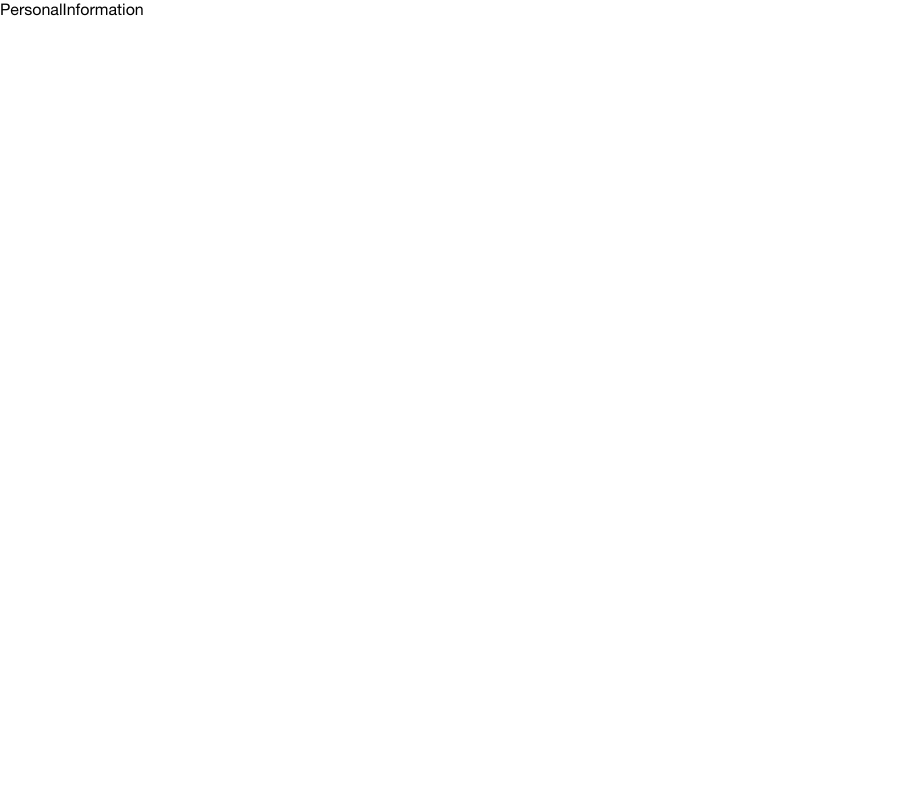
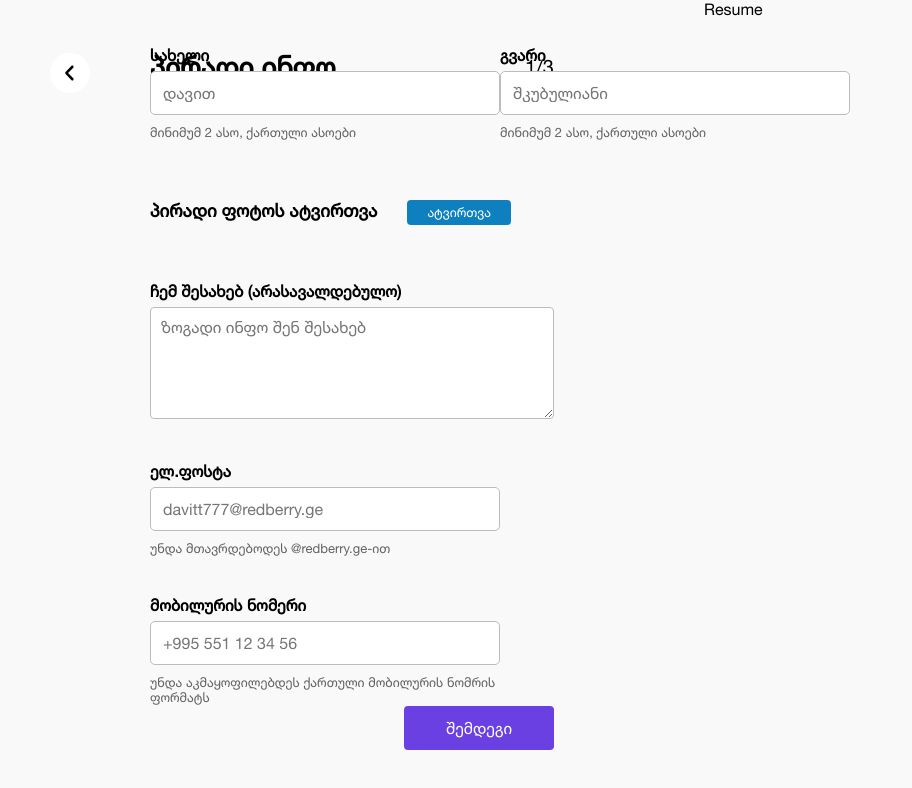
Before and after one commit to shkubu18/RedBerry-Task, a React (Vite) app: page /personal-info in a window 1280 px wide. Shown: the top 788 px of the page, without its empty margins (0-912 px from the left). Built offline with nearby package versions, Linux system fonts and the light colour scheme.

Commit message:
Add PersonalInformation JSX part, Created some styled components and destructuring goHomePage from PersonalInformation props.

```diff
--- a/src/components/PersonalInformation.jsx
+++ b/src/components/PersonalInformation.jsx
@@ -1,5 +1,224 @@
-import React from "react";
+import styled from "styled-components";
+import ArrowLeft from "../assets/angle-left.svg";
+import Resume from "./Resume";
 
-export default function PersonalInformation() {
-  return <div>PersonalInformation</div>;
+export default function PersonalInformation(props) {
+  const { goHomePage } = props;
+
+  return (
+    <Container>
+      <PersonalInfoContainer>
+        <Header>
+          <ArrowContainer onClick={goHomePage}>
+            <img style={{ height: 20 }} src={ArrowLeft} alt="arrow-left-icon" />
+          </ArrowContainer>
+          <header>
+            <h1>პირადი ინფო</h1>
+            <span>1/3</span>
+          </header>
+        </Header>
+        <form id="personal-info" style={{ marginTop: -50 }}>
+          <NameSurname>
+            <div style={{ position: "relative" }}>
+              <Label htmlFor="name">სახელი</Label>
+              <Input type="text" name="name" id="name" placeholder="დავით" />
+              <Hint>მინიმუმ 2 ასო, ქართული ასოები</Hint>
+            </div>
+            <div style={{ position: "relative" }}>
+              <Label htmlFor="surname">გვარი</Label>
+              <Input
+                type="text"
+                name="surname"
+                id="surname"
+                placeholder="შკუბულიანი"
+              />
+              <Hint>მინიმუმ 2 ასო, ქართული ასოები</Hint>
+            </div>
+          </NameSurname>
+          <PictureUpload>
+            <span>პირადი ფოტოს ატვირთვა</span>
+            <label htmlFor="picture">ატვირთვა</label>
+            <input type="file" name="picture" id="picture" />
+          </PictureUpload>
+          <AboutMeContainer>
+            <Label htmlFor="aboutme">ჩემ შესახებ (არასავალდებულო)</Label>
+            <textarea
+              name="aboutme"
+              id="aboutme"
+              rows="5"
+              placeholder="ზოგადი ინფო შენ შესახებ"
+            ></textarea>
+          </AboutMeContainer>
+          <Email>
+            <Label htmlFor="email">ელ.ფოსტა</Label>
+            <Input
+              type="text"
+              name="email"
+              id="email"
+              placeholder="davitt777@redberry.ge"
+            />
+            <Hint>უნდა მთავრდებოდეს @redberry.ge-ით</Hint>
+          </Email>
+          <Number>
+            <Label htmlFor="phone">მობილურის ნომერი</Label>
+            <Input
+              type="text"
+              maxLength={17}
+              name="phone"
+              id="phone"
+              placeholder="+995 551 12 34 56"
+            />
+            <Hint>უნდა აკმაყოფილებდეს ქართული მობილურის ნომრის ფორმატს</Hint>
+          </Number>
+        </form>
+        <div style={{ display: "flex", justifyContent: "flex-end" }}>
+          <Button form="personal-info" type="submit">
+            შემდეგი
+          </Button>
+        </div>
+      </PersonalInfoContainer>
+      <Resume />
+    </Container>
+  );
 }
+
+export const Warning = styled.img`
+  position: absolute;
+  top: 40%;
+  right: -30px;
+`;
+
+export const CompletedIcon = styled.img`
+  position: absolute;
+  top: 42%;
+  right: 20px;
+`;
+
+export const Button = styled.button`
+  background: #6b40e3;
+  border-radius: 4px;
+  color: white;
+  padding-block: 13px;
+  border: none;
+  font-size: 16px;
+  width: 150px;
+  cursor: pointer;
+`;
+
+const Number = styled.div`
+  margin-top: 40px;
+  position: relative;
+`;
+
+const Email = styled.div`
+  margin-top: 40px;
+  position: relative;
+`;
+
+const AboutMeContainer = styled.div`
+  margin-top: 60px;
+  textarea {
+    width: 100%;
+    padding: 10px;
+    font-size: 16px;
+    border-radius: 4px;
+    border: 1px solid #bcbcbc;
+  }
+`;
+
+const PictureUpload = styled.div`
+  margin-top: 60px;
+  position: relative;
+  width: 400px;
+  span {
+    font-size: 18px;
+    font-weight: 600;
+    margin-right: 30px;
+  }
+  label {
+    background: #0e80bf;
+    color: white;
+    border-radius: 4px;
+    padding: 5px 20px;
+    font-size: 13px;
+    cursor: pointer;
+  }
+  input {
+    display: none;
+  }
+`;
+
+export const Input = styled.input`
+  width: 350px;
+  padding: 12px;
+  border-radius: 5px;
+  border: 1px solid #bcbcbc;
+  font-size: 16px;
+`;
+
+export const Hint = styled.div`
+  font-size: 13px;
+  opacity: 0.6;
+  margin-top: 10px;
+`;
+
+export const Label = styled.label`
+  display: block;
+  font-size: 16px;
+  font-weight: 600;
+  margin-bottom: 7px;
+`;
+
+const NameSurname = styled.div`
+  display: flex;
+  flex-direction: row;
+  justify-content: space-between;
+`;
+
+export const ArrowContainer = styled.div`
+  min-width: 40px;
+  background-color: white;
+  border-radius: 50%;
+  display: flex;
+  justify-content: center;
+  align-items: center;
+  padding: 10px;
+  position: absolute;
+  left: -100px;
+`;
+
+export const Header = styled.div`
+  display: flex;
+  align-items: center;
+  position: relative;
+  header {
+    display: flex;
+    justify-content: space-between;
+    align-items: center;
+    width: 100%;
+    padding-bottom: 10px;
+    border-bottom: 1px solid black;
+    h1 {
+      font-size: 28px;
+    }
+    span {
+      font-size: 20px;
+      font-weight: 500;
+    }
+  }
+`;
+
+const PersonalInfoContainer = styled.div`
+  width: 55%;
+  padding-inline: 150px;
+  padding-block: 50px;
+  display: flex;
+  flex-direction: column;
+  justify-content: space-between;
+`;
+
+export const Container = styled.div`
+  min-height: 100vh;
+  display: flex;
+  background: #f9f9f9;
+`;
```
